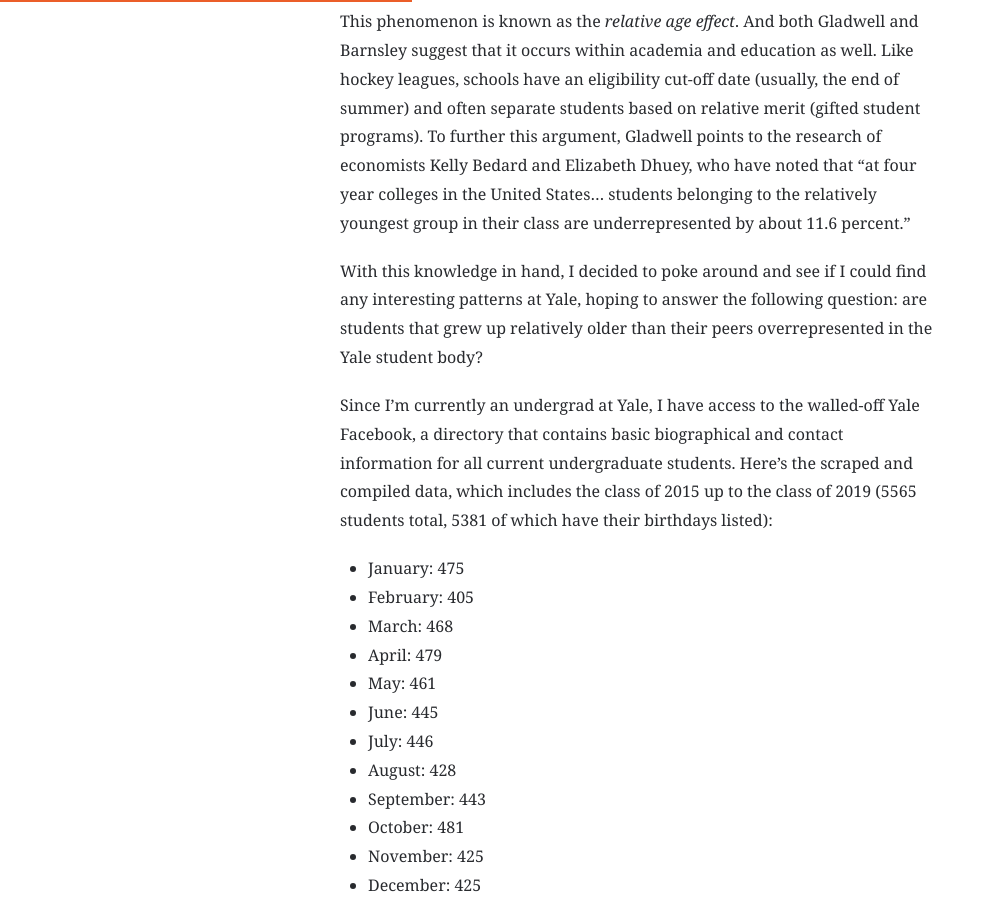
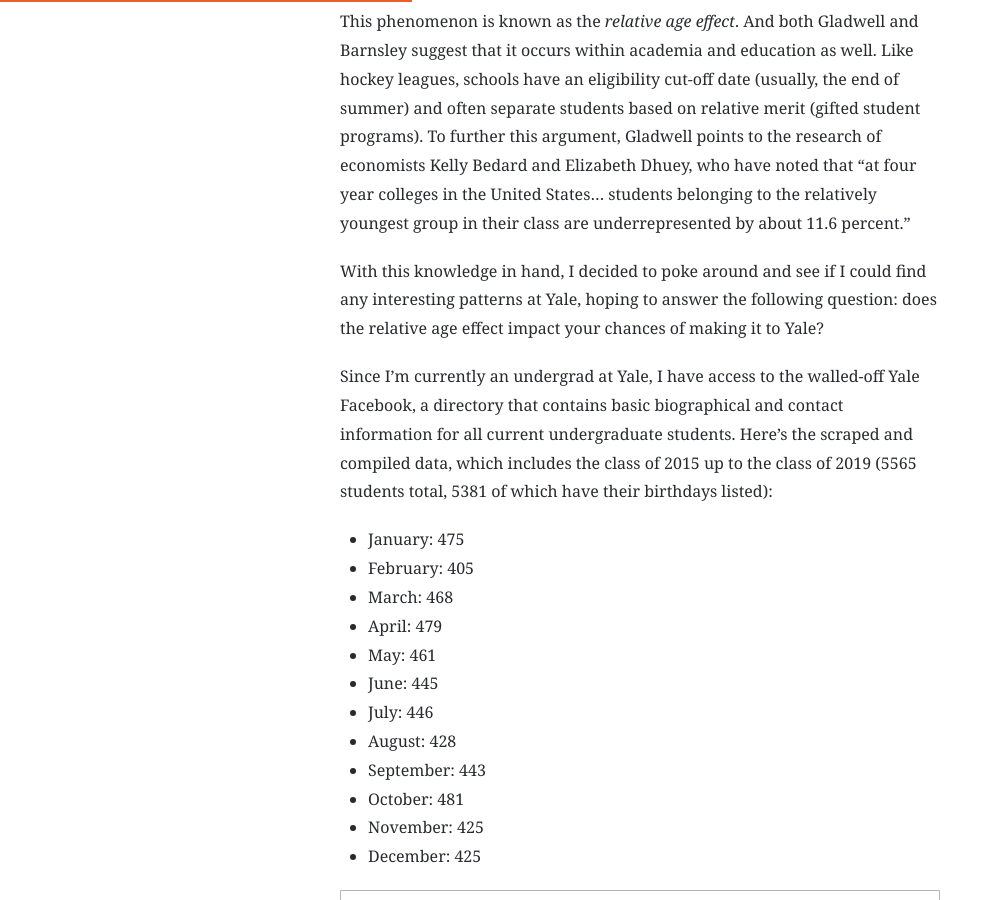
Before and after one commit to frankjwu/frankjwu.github.com, a Jekyll site: the page built from _posts/2015-06-30-investigating-the-relative-age-effect-at-yale.markdown, in a window 1280 px wide and 900 px high, scrolled down 1183 px. Shown: the whole window, without its empty margins (0-1003 px from the left). Built offline with Jekyll 4.4.1, drawn with Linux system fonts in a browser that asks for light colours; nearby versions of some CDN libraries; comment, search, counter and statistics services are not loaded.

Commit message:
2nd clarification update

```diff
--- a/_posts/2015-06-30-investigating-the-relative-age-effect-at-yale.markdown
+++ b/_posts/2015-06-30-investigating-the-relative-age-effect-at-yale.markdown
@@ -13,7 +13,7 @@
 
 This phenomenon is known as the *relative age effect*. And both Gladwell and Barnsley suggest that it occurs within academia and education as well. Like hockey leagues, schools have an eligibility cut-off date (usually, the end of summer) and often separate students based on relative merit (gifted student programs). To further this argument, Gladwell points to the research of economists Kelly Bedard and Elizabeth Dhuey, who have noted that "at four year colleges in the United States... students belonging to the relatively youngest group in their class are underrepresented by about 11.6 percent."
 
-With this knowledge in hand, I decided to poke around and see if I could find any interesting patterns at Yale, hoping to answer the following question: are students that grew up relatively older than their peers overrepresented in the Yale student body?
+With this knowledge in hand, I decided to poke around and see if I could find any interesting patterns at Yale, hoping to answer the following question: does the relative age effect impact your chances of making it to Yale?
 
 Since I'm currently an undergrad at Yale, I have access to the walled-off Yale Facebook, a directory that contains basic biographical and contact information for all current undergraduate students. Here's the scraped and compiled data, which includes the class of 2015 up to the class of 2019 (5565 students total, 5381 of which have their birthdays listed):
 
```
